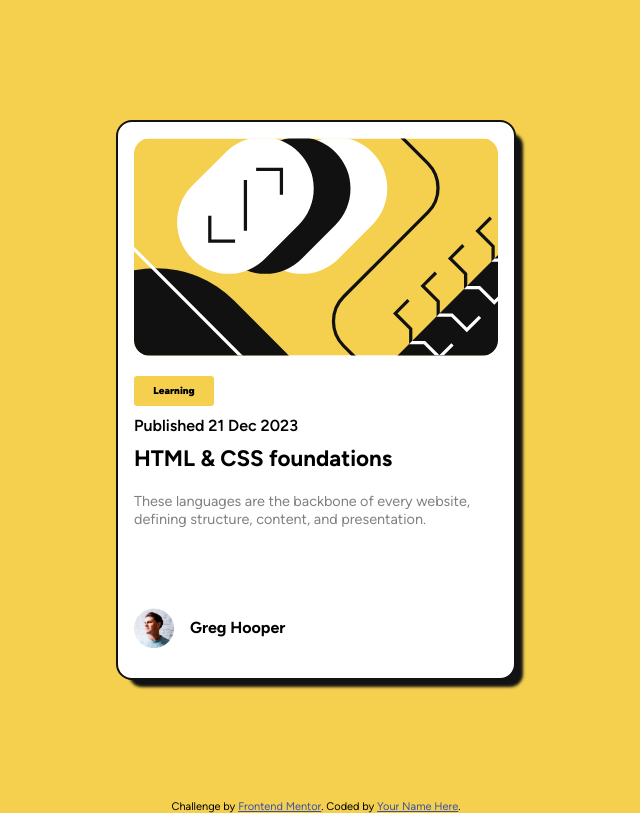
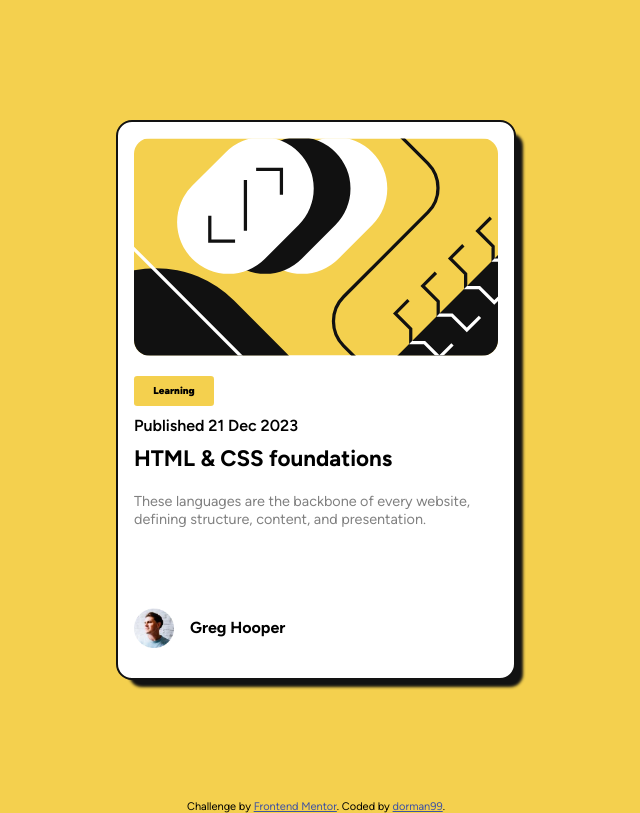
Before and after one commit to dorman99/css-grind, a plain HTML site: page blog-preview-card-main/index.html in a window 1280 px wide. Shown: the whole page, without its empty margins (324-964 px from the left). Drawn offline with Linux system fonts and the light colour scheme; files whose address does not match are found by name.

Commit message:
add: name on blog project

```diff
--- a/blog-preview-card-main/index.html
+++ b/blog-preview-card-main/index.html
@@ -56,7 +56,7 @@
 
   <div class="attribution">
     Challenge by <a href="https://www.frontendmentor.io?ref=challenge" target="_blank">Frontend Mentor</a>.
-    Coded by <a href="#">Your Name Here</a>.
+    Coded by <a href="#">dorman99</a>.
   </div>
 </body>
 
```
Also changed, not shown: 1 other file.
